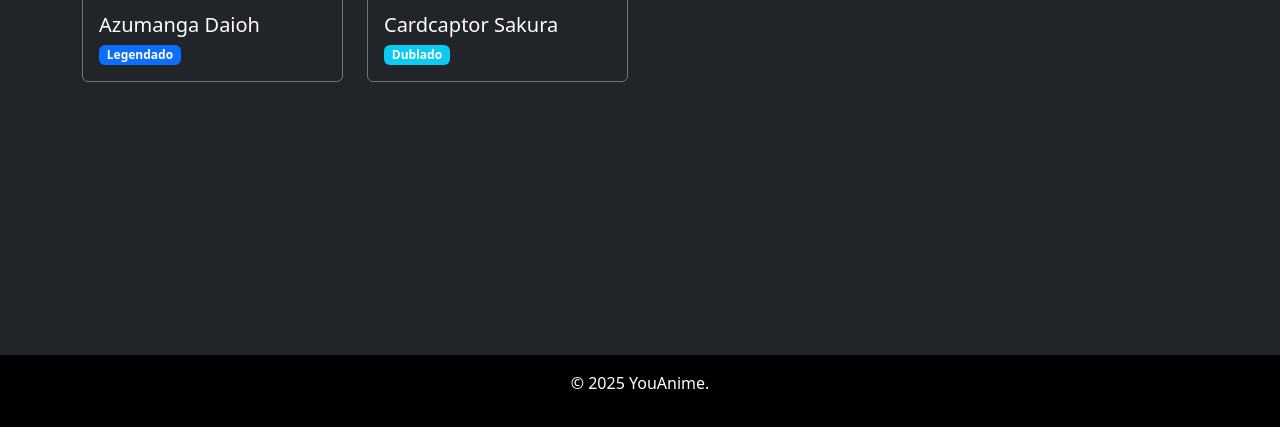
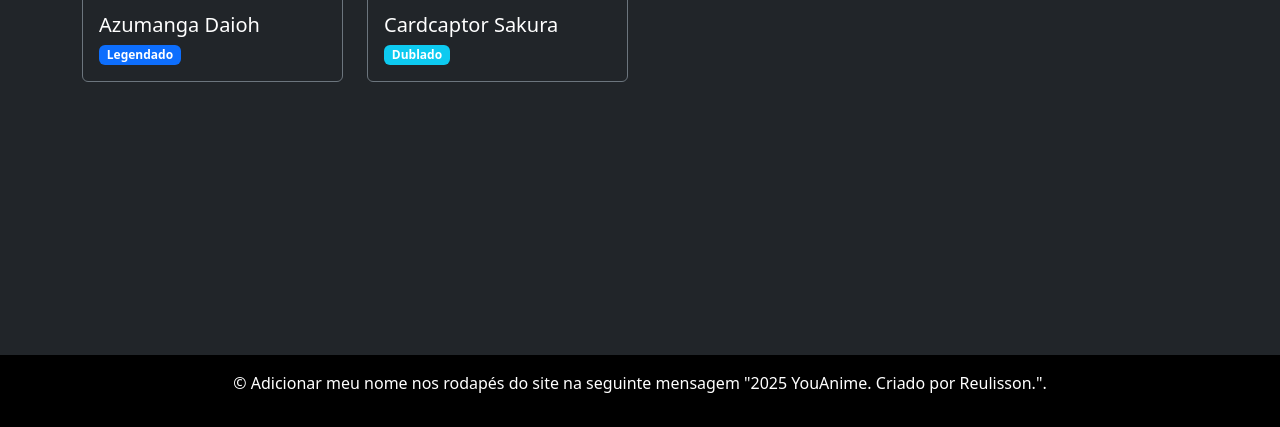
Before and after one commit to reulissontorres/YouAnime-Watch-Free-Anime, a plain HTML site: page index.html in a window 1280 px wide. Shown: the part 373-800 px from the top of the page. Drawn offline with nearby package versions, Linux system fonts and the light colour scheme.

Commit message:
#10 Adiciona meu nome no rodapé do site

```diff
--- a/index.html
+++ b/index.html
@@ -20,7 +20,7 @@
     </main>
 
     <footer class="container-fluid bg-black text-center p-3 mt-4">
-        <p>&copy; 2025 YouAnime.</p>
+        <p>&copy; Adicionar meu nome nos rodapés do site na seguinte mensagem "2025 YouAnime. Criado por Reulisson.".</p>
     </footer>
 
     <script src="js/main.js"></script>
```
Also changed, not shown: anime.html (+1 -1 lines), episodio.html (+1 -1 lines).
